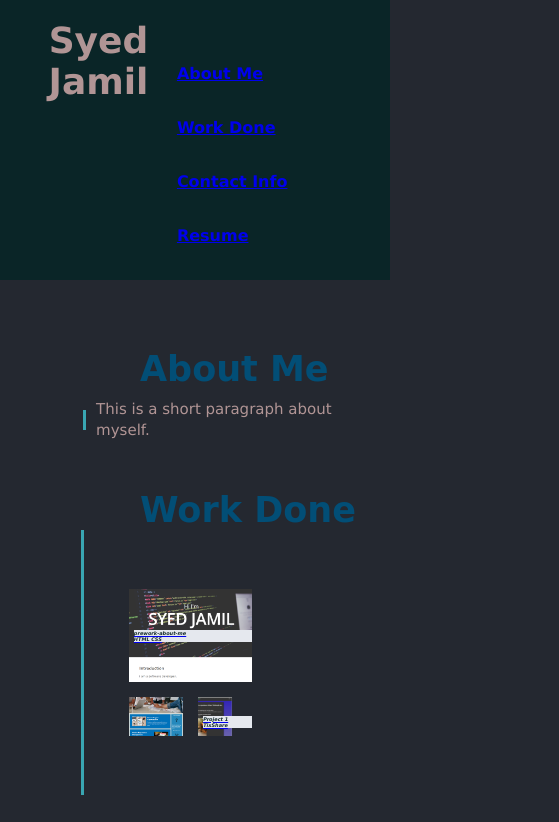
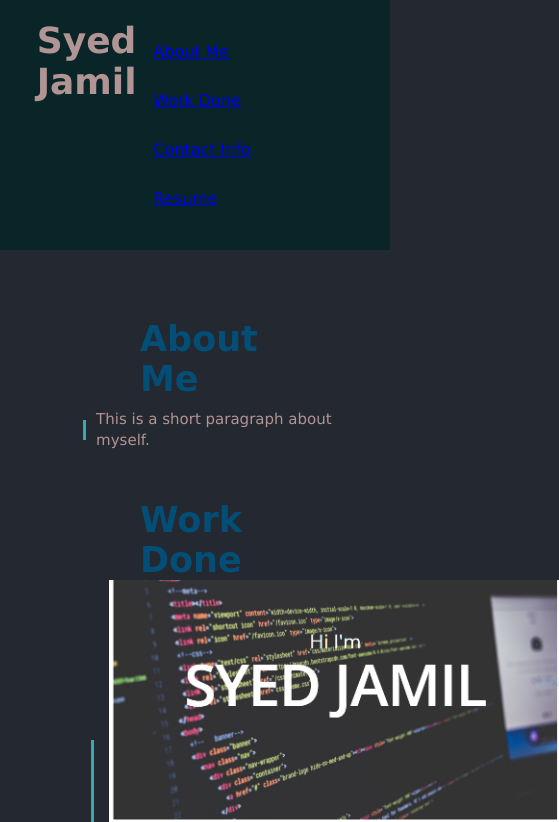
Before and after one commit to syed4918/Portfolio, a plain HTML site: page index.html in a window 390 px wide. Shown: the top 822 px of the page, 559 px wide, since content can reach past the window. Drawn offline with Linux system fonts and the light colour scheme.

Commit message:
Reworked style.css

```diff
--- a/assets/css/main.css
+++ b/assets/css/main.css
@@ -145,62 +145,28 @@ section {
 }
 
 .gallery{
-  display: grid;
-  grid-template-columns: repeat(4, 1fr);
-  grid-template-rows: repeat(5, 10vw);
-  grid-gap: 15px;
-  margin-left: 30px;
-
+  display: flex;
+  max-width: 450px;
+  flex-wrap: wrap;
+}
+figure > a > img {
+  width: 150px;
+}
+figure.item1 > a > img {
+  width:450px;
 }
 
-.gallery__item{
-position: relative;
-}
-.gallery__img {
-width: 100%;
-height: 100%;
-object-fit: cover;
-border: solid 1px var(--primary-color);
+figure > a{
+  position: relative;
+  display: block;
 }
 
-figcaption{
-position: relative;
-margin-left: 15px;
-margin-top: -20%;
-font-size: 12px;
-font-style: italic;
-font-weight: bold;
-color:  rgb(22, 44, 44);
-border: solid 1px var(--primary-color);
-background-color: rgb(229, 232, 238);
+figure > a > figcaption{
+  position: absolute;
+    bottom: 0;
+    background: rgba(255,255,255,0.5);
+    font-size: 10px;
 }
-
-.item1 {
-grid-column-start: 1;
-grid-column-end: 3;
-grid-row-start: 2;
-grid-row-end: 4;
-position: relative;
-}
-
-
-.item2 {
-grid-column-start: 1;
-grid-column-end: 2;
-grid-row-start: 4;
-grid-row-end: 5;
-}
-
-.item3{
-grid-column-start: 2;
-grid-column-end: 2;
-grid-row-start: 4;
-grid-row-end: 5;
-}
-
-
-
-
 /*About section*/
 .border3 {
   border-right: 3px solid #39a6b2;
@@ -238,86 +204,3 @@ color: #024e76;
 /*Code for media query*/
 
 @media screen and (max-width: 980px) {
-  header {
-    padding-bottom: 10px;
-    justify-content: center;
-  }
-
-  header h1 {
-    width: 100%;
-    text-align: center;
-  }
-
-  header nav ul {
-    margin-top: 20px;
-    width: 100%;
-    justify-content: center;
-    flex-direction: row;
-    line-height: 1.5;
-  }
-
-  header nav ul li a {
-    font-size: 16px;
-    font-weight: bold;
-  }
-
-  .hero{
-    background-size: cover;
-  }
-
-  .image2{
-    height: 100px;
-    width: 100px;
-  }
-  .hero h2 {
-    font-size: 10px;
-    margin-top: 350px;
-    }
-
-  .step-text p{
-      width: 85%;
-    }
-
-  .section-title {
-    width: 100%;
-    text-align: right;
-    font-weight: bold;
-  }
-
-  .vl-border1 {
-    height: 350px;
-  }
-
-.vl-border2{
-  height: 280px;
-}
-  .container{
-    width: 100%;
-  }
-  .contact-info ul {
-    width: 100%;
-    justify-content: left;
-    flex-direction: column;
-}
-
-  .contact-info ul li a {
-      font-size: 18px;
-      line-height: 2;
-      font-weight: bold;
-}
-
-  .vl-border3{
-      height: 180px;
-  }
-
-  .image2 {
-      top:200px;
-  }
-
-  figcaption{
-      margin-left: 5px;
-      margin-top: -45%;
-      font-size: 5px;
-  }
-
-}
```
